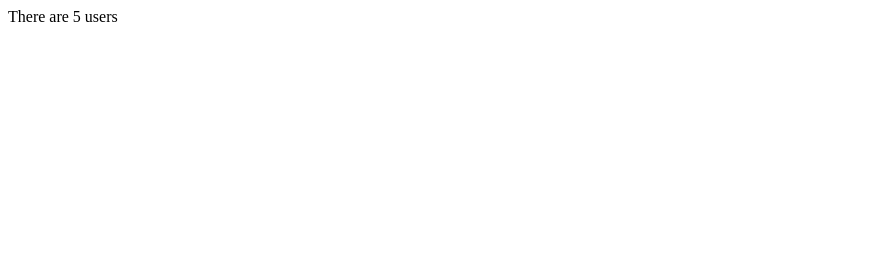
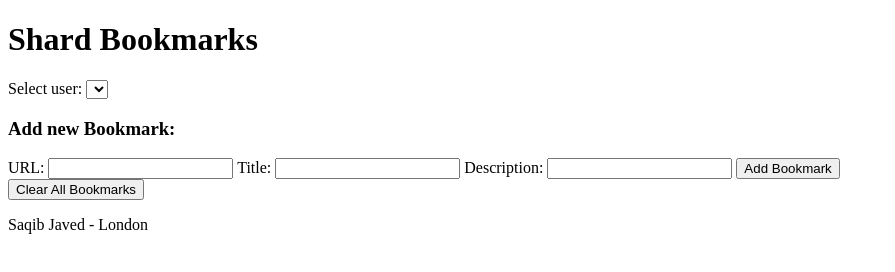
Before and after one commit to saqibjvd/Project-Shared-Bookmarks, a plain HTML site: page index.html in a window 1280 px wide. Shown: the whole page, without its empty margins (0-895 px from the left). Drawn offline with Linux system fonts and the light colour scheme.

Commit message:
Add heading, form and buttons

```diff
--- a/index.html
+++ b/index.html
@@ -4,5 +4,50 @@
     <script type="module" src="script.js"></script>
   </head>
   <body>
+    <h1>Shard Bookmarks</h1>
+
+    <div class="user-dropdown">
+      <!-- drop down to select user -->
+      <label for="userSelect">Select user: </label>
+      <select id="userSelect">
+        <!-- options will populate using js -->
+      </select>
+    </div>
+
+    <div class="bookmark-form">
+      <h3>Add new Bookmark:</h3>
+      <form id="bookmarkform">
+        <label for="url">URL: </label>
+        <input type="url" id="url" required />
+
+        <label for="title">Title: </label>
+        <input type="text" id="title" maxLenght="40" required />
+
+
+        <label for="description">Description: </label>
+        <input type="text" id="description" />
+
+
+        <button type="submit">Add Bookmark</button>
+      </form>
+    </div>
+    <button id="clearBookmarksBtn">Clear All Bookmarks</button>
+    <!-- Section to display bookmarks -->
+    <div id="bookmarksSection">
+      <p id="bookmarkMessage" style="display: none">
+        No bookmarks available for this user.
+      </p>
+      <ul id="bookmarksList">
+        <!-- Bookmarks will be displayed here -->
+      </ul>
+    </div>
+    <div>
+      <footer class="footer">
+        <p>
+          Saqib Javed - London<br />
+          <!-- <a href="">link to repo</a> -->
+        </p>
+      </footer>
+
   </body>
 </html>
--- a/script.js
+++ b/script.js
@@ -6,7 +6,7 @@
 
 import { getUserIds } from "./storage.js";
 
-window.onload = function () {
-  const users = getUserIds();
-  document.querySelector("body").innerText = `There are ${users.length} users`;
-};
+// window.onload = function () {
+//   const users = getUserIds();
+//   document.querySelector("body").innerText = `There are ${users.length} users`;
+// };
```
